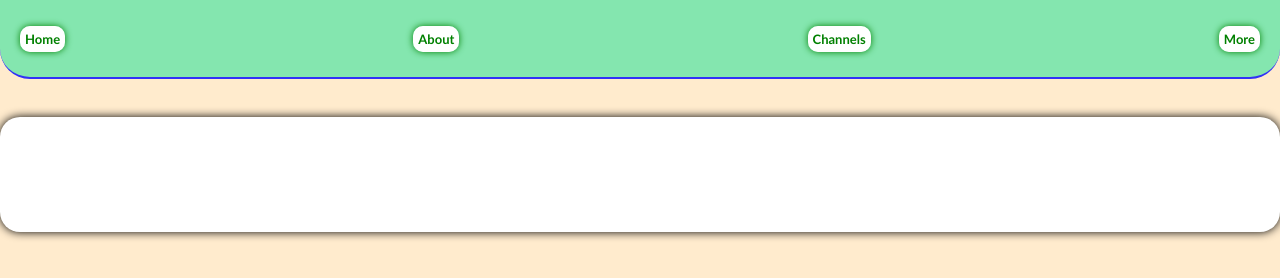
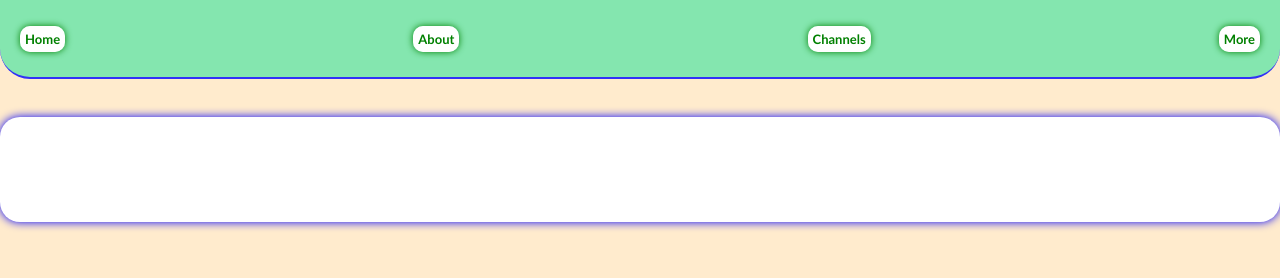
Before and after one commit to Asmasad-Webs/ultra_sparkleen.ng, a plain HTML site: page index.html in a window 1280 px wide. Shown: the part 260-538 px from the top of the page. Drawn offline with Linux system fonts and the light colour scheme.

Commit message:
Update style.css

```diff
--- a/style.css
+++ b/style.css
@@ -52,9 +52,9 @@ h5 {
 ._1 {
     padding: 10px; background-color: white;
     font-size: 11px;
-    height: 95px;
+    height: 85px;
     width: 10px%;
-    box-shadow: 0px 0px 10px black;
+    box-shadow: 0px 0px 10px blue;
     border-radius: 20px;
     color:green;
     font-weight: bold;
```
